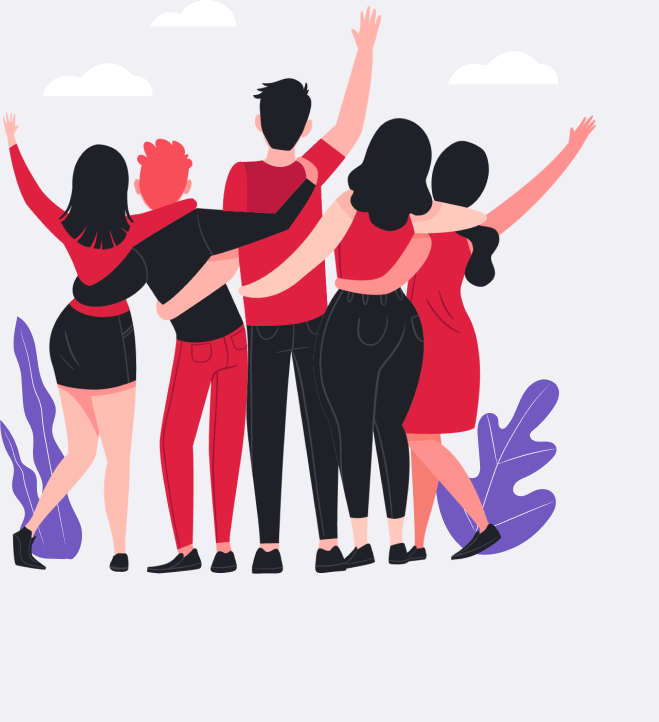
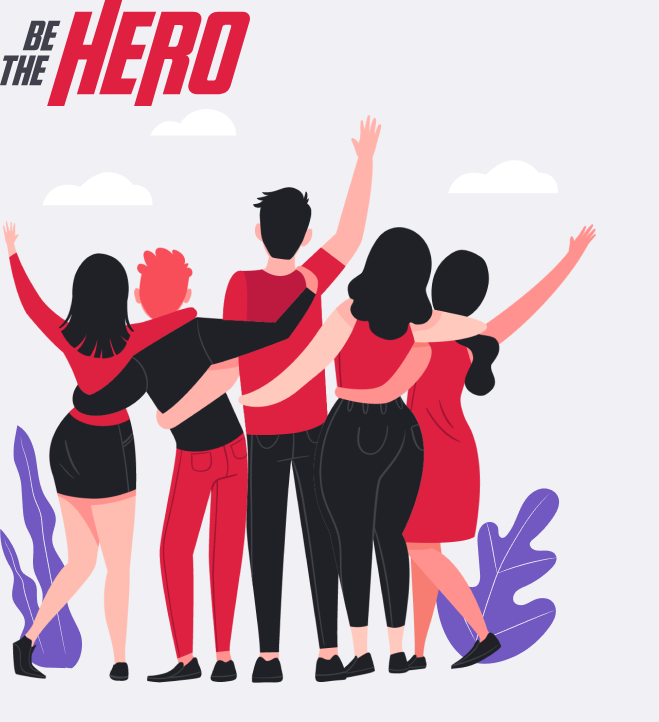
Before and after one commit to arthurxavier/omnistack11-react, a React (Create React App) app: page / in a window 1280 px wide. Shown: the top 722 px of the page, without its empty margins (0-659 px from the left). Built offline with nearby package versions, Linux system fonts and the light colour scheme.

Commit message:
Importing logo Be The Hero in Logon page

```diff
--- a/src/pages/Logon/index.js
+++ b/src/pages/Logon/index.js
@@ -2,12 +2,15 @@ import React from "react";
 
 import "./styles.css";
 
+import logoImg from "../../assets/logo.svg";
 import heroesImg from "../../assets/heroes.png";
 
 function Logon() {
   return (
     <div className="logon-container">
-      <section className="form"></section>
+      <section className="form">
+        <img src={logoImg} alt="Be The Hero" />
+      </section>
       <img src={heroesImg} alt="Heroes" />
     </div>
   );
```
